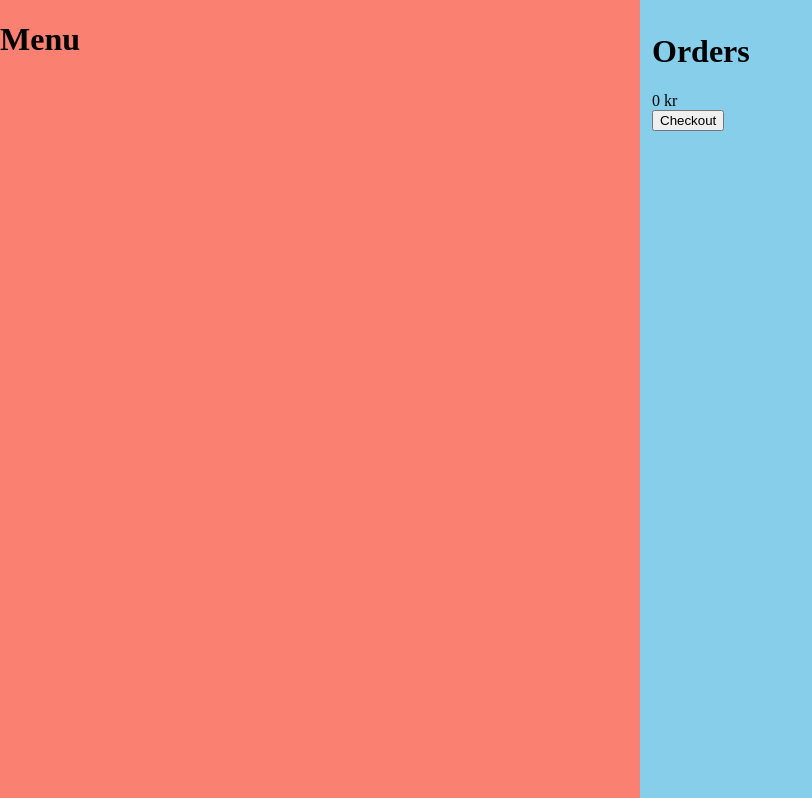
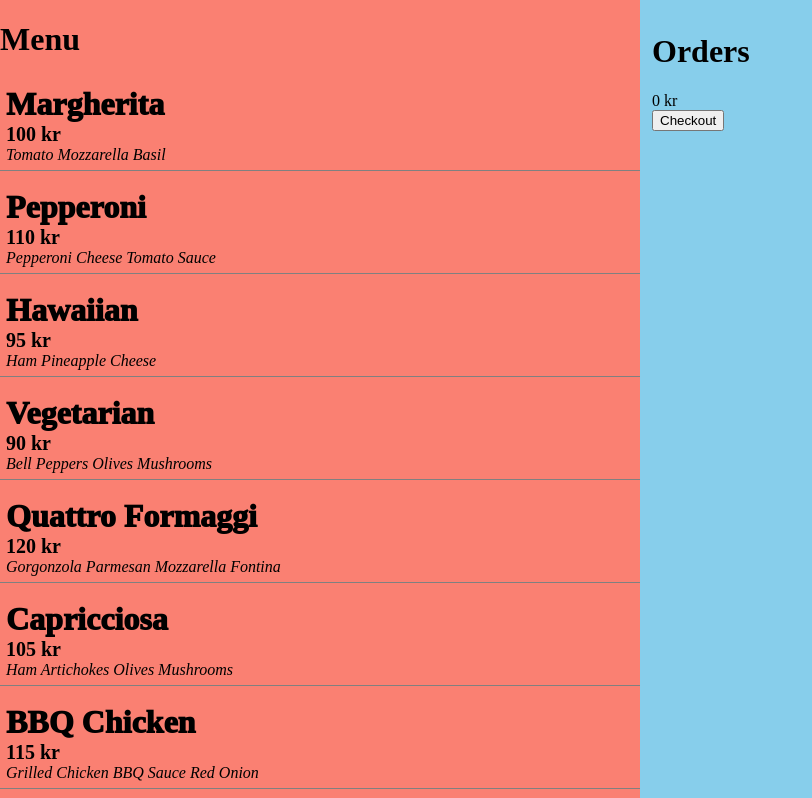
Before and after one commit to karlstad-business-school/DVGA11-Graphical-user-interfaces-VT24, a plain HTML site: page F6/slutkod/index.html in a window 1280 px wide. Both pictures are taken after a click on the button "Checkout". Shown: the top 798 px of the page, without its empty margins (0-812 px from the left). Drawn offline with Linux system fonts and the light colour scheme.

Commit message:
F6 slutkod

```diff
--- a/F6/slutkod/index.html
+++ b/F6/slutkod/index.html
@@ -157,7 +157,144 @@
 
 
     <script type="text/javascript">
+        var Model = {
+            order: Array(),
 
+            init: function(){
+                Controller.command("generateList", Menu.pizzas);
+            },
+
+            emptyOrder: function(){
+                this.order = Array();
+            },
+
+            addOrder: function(data){
+                this.order.push(data);
+                Controller.command("generateOrders", this.order);
+            },
+
+            getPizzas: function(){
+                return Menu.pizzas;
+            }
+        }
+
+        var View = {
+            list: null,
+            orderList: null,
+            checkoutBtn: null,
+            total: null,
+
+            init: function(){
+                this.list = document.getElementById("list");
+                this.orderList = document.getElementById("order-list");
+                this.checkoutBtn = document.getElementById("checkout");
+                this.total = document.getElementById("total");
+
+                this.checkoutBtn.addEventListener("click", function(){
+                    View.orderList.innerHTML = "";
+                    View.total.textContent = "0 kr";
+
+
+                    Controller.command("emptyOrder");
+                });
+            },
+
+            generateOrders: function(data){
+                let price = 0;
+                this.orderList.innerHTML = "";
+                for(let i = 0; i < data.length; i++){
+                    let p = document.createElement("p");
+                    p.textContent = data[i].name;
+
+                    //100   ==> 100
+                    //"100" ==> 100
+                    price += parseInt(data[i].price);
+
+                    this.orderList.appendChild(p);
+                }
+                this.total.textContent = price + " kr";
+            },
+
+            generateList: function(data){
+                //data == pizzas
+                for(let i = 0; i < data.length; i++){
+                    this.createListItem(data[i]);
+                }
+            },
+
+            createListItem: function(pizza){
+                let item = document.createElement("div");
+                item.setAttribute("class", "list-item");
+
+                item.addEventListener("click", function(){
+                    let order = {
+                        name: pizza.name,
+                        price: pizza.price
+                    }
+                    Controller.command("addOrder", order);
+                });
+
+                let name = document.createElement("span");
+                name.setAttribute("class", "name");
+                name.textContent = pizza.name;
+
+                let price = document.createElement("span");
+                price.setAttribute("class", "price");
+                price.textContent = pizza.price + " kr";
+
+
+                let ingredients = document.createElement("span");
+                ingredients.setAttribute("class", "ingredients");
+                let allIngredients = "";
+
+                for(let i = 0; i < pizza.ingredients.length; i++){
+                    allIngredients += pizza.ingredients[i] + " ";
+                }
+
+                ingredients.textContent = allIngredients;
+
+                item.appendChild(name);
+                item.appendChild(price);
+                item.appendChild(ingredients);
+
+                this.list.appendChild(item);
+            }
+        }
+
+
+
+        var Controller = {
+            init: function(){
+                View.init();
+                Model.init();
+            },
+
+            command: function(c, data = null){
+                if(c == "getPizzas"){
+                    return Model.getPizzas();
+                }else if(c == "generateList"){
+                    View.generateList(data);
+                }else if(c == "test"){
+                    View.test();
+                }else if(c == "addOrder"){
+                    Model.addOrder(data);
+                }else if(c == "generateOrders"){
+                    View.generateOrders(data);
+                }else if(c == "emptyOrder"){
+                    Model.emptyOrder();
+                }
+            }
+        }
+
+        Controller.init();
+
+/*
+        View.createListItem({
+            name: "Test 1",
+            price: 100,
+            ingredients: ["1", "2", "3"]
+        });
+*/
     </script>
 </body>
 </html>
```
